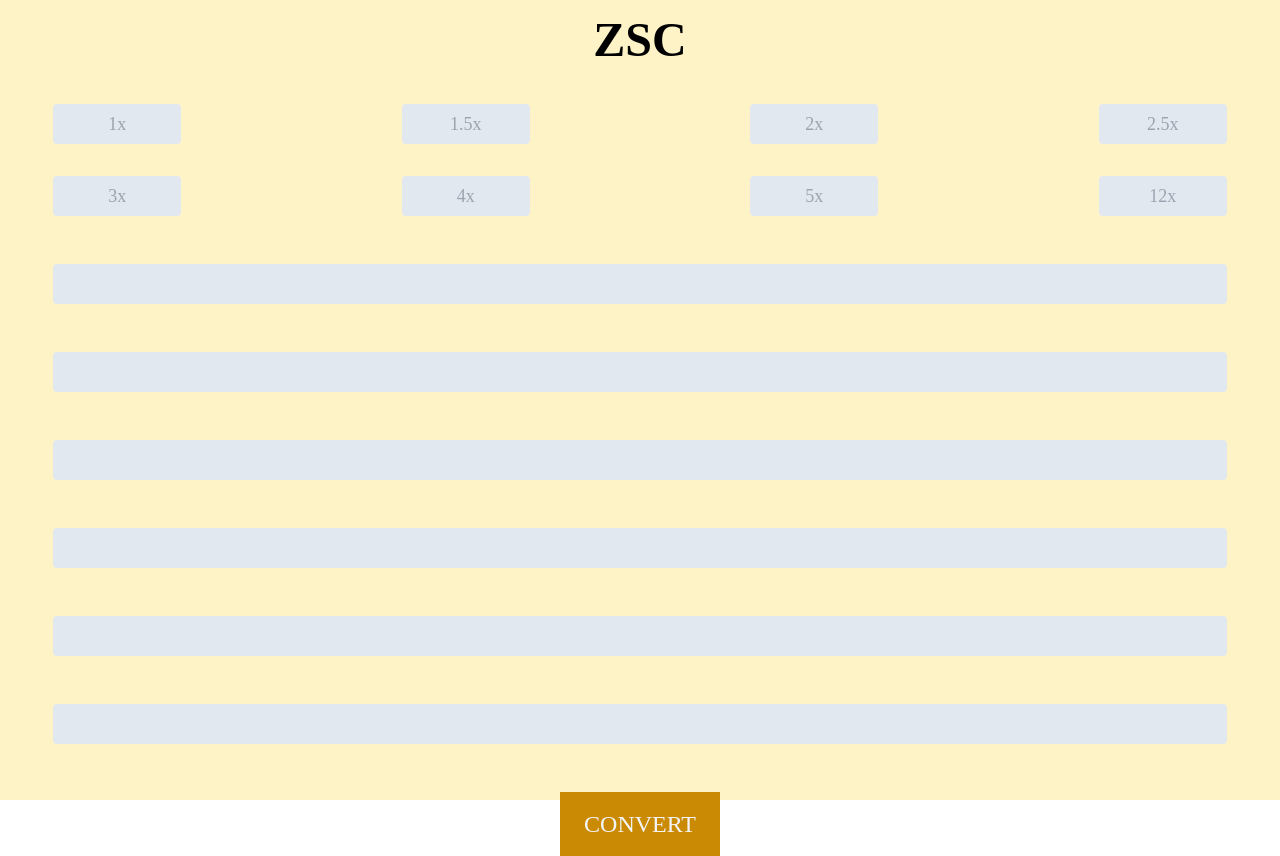
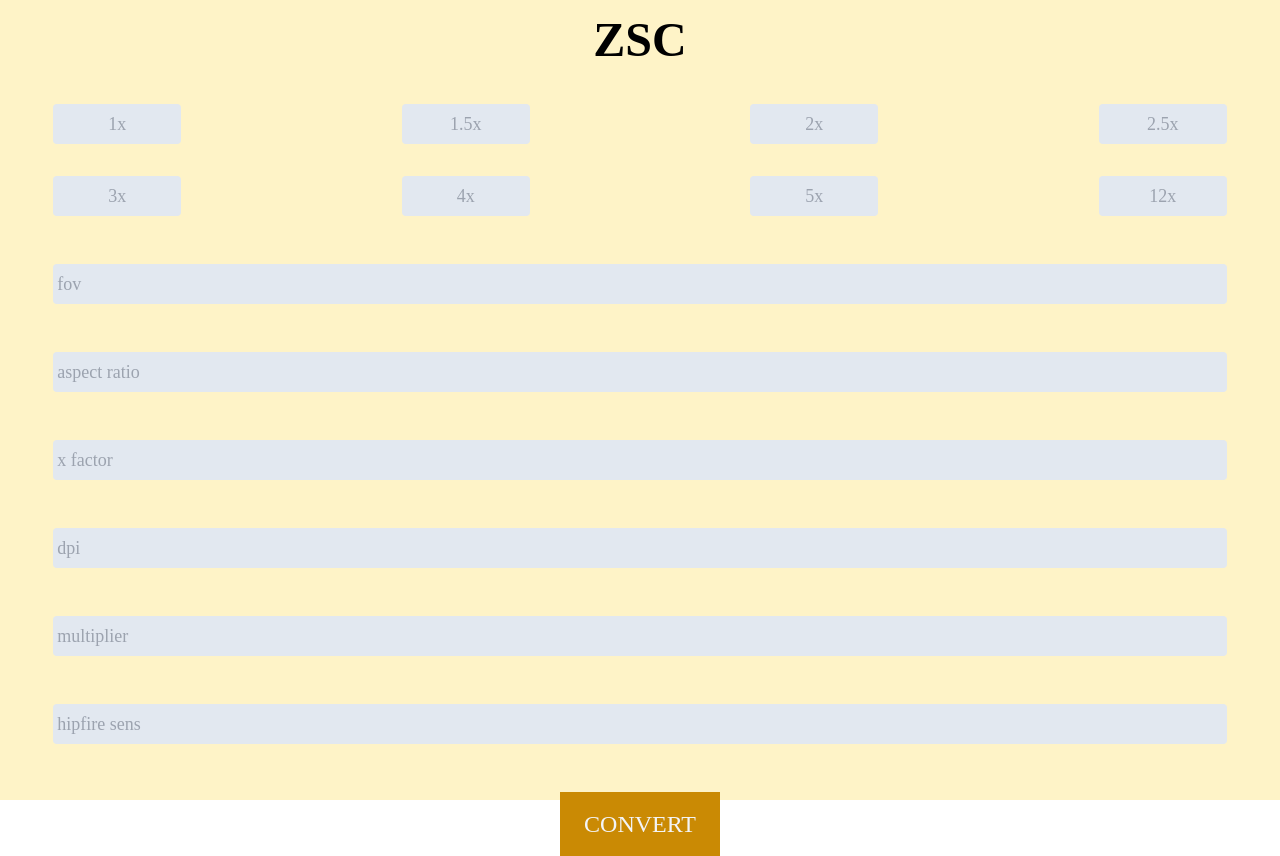
Before and after one commit to qnpham/siege-sens-calculator, a React (Create React App) app in the folder app/: page / in a window 1280 px wide. Built offline with nearby package versions, Linux system fonts and the light colour scheme.

Commit message:
fixed undefined label on input

```diff
--- a/app/src/App.tsx
+++ b/app/src/App.tsx
@@ -20,7 +20,7 @@ function NonScopeInputs(props: customInputType) {
         <input
           type="text"
           className="rounded  sm:h-7  md:h-8  lg:h-10 lg:text-lg bg-slate-200 w-full pl-1"
-          placeholder={e.label}
+          placeholder={e.scope}
         />
       </div>
     );
```
